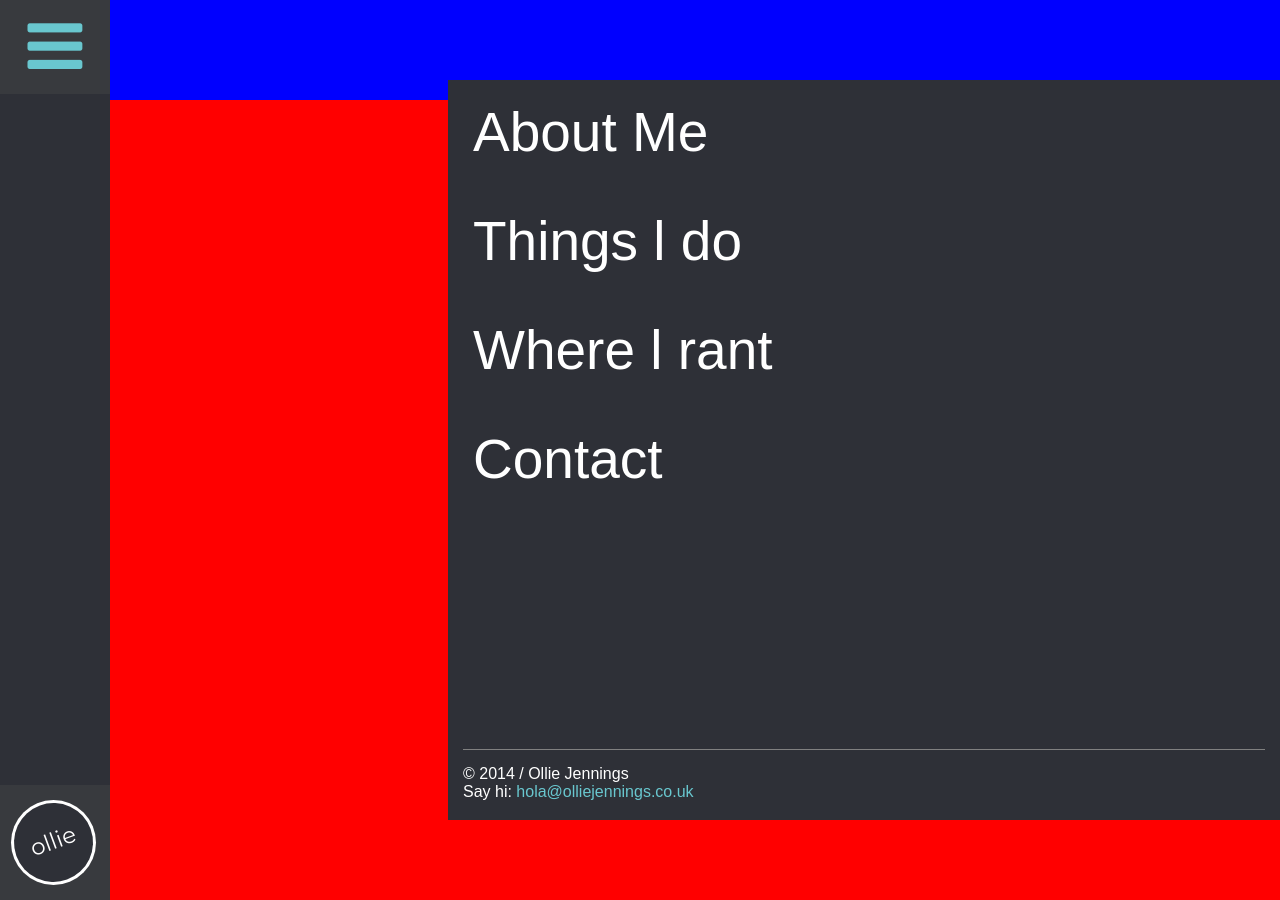
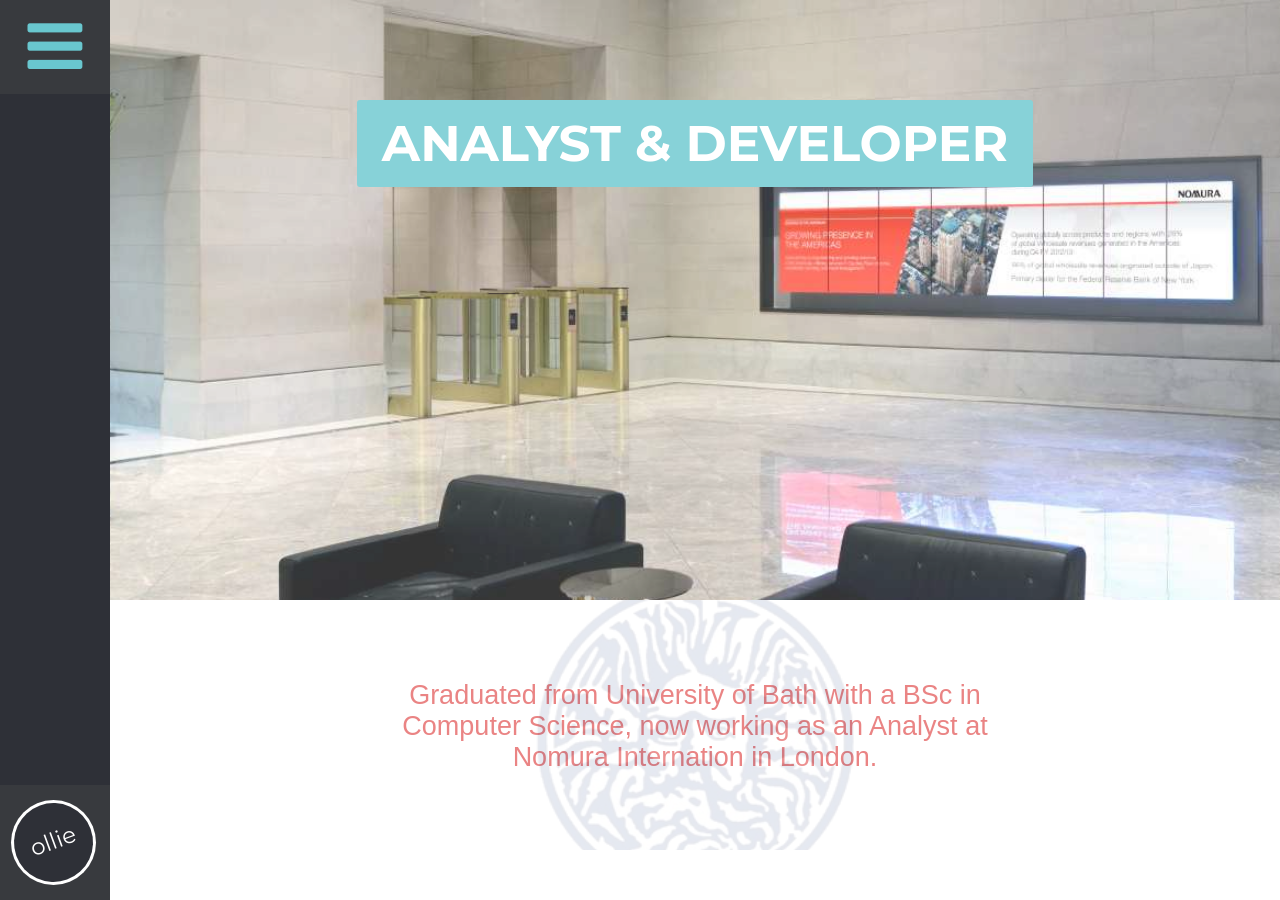
Before and after one commit to OllieJennings/OllieJennings.github.io, a Jekyll site: the page built from index.html, in a window 1280 px wide. Built offline with Jekyll 4.4.1, drawn with Linux system fonts in a browser that asks for light colours; some web fonts are replaced.

Commit message:
completed banner and bio sections on home page

```diff
--- a/_layouts/default.html
+++ b/_layouts/default.html
@@ -34,7 +34,7 @@
       </a>
     </header>
 
-    <nav class="nav expand">
+    <nav class="nav">
       <!--
         - About Me
         - Things l do
@@ -69,6 +69,18 @@
     <section class="mc">
       <div class="mc-inner">
 
+        <div class="mc-banner">
+          <div class="mcb-text">Analyst &amp; Developer</div>
+        </div>
+
+        <div class="mc-bio">
+          <img class="mcb-seal" src="assets/img/bathSeal.png" />
+          <div class="mcbio-text">
+            <div class="b-text">Graduated from University of Bath with a BSc in Computer Science, now working as an Analyst at Nomura Internation in London.</div>
+          </div>
+        </div>
+
+        <!-- Next section is workshops, with full image of a workshop as background of div then is shifted to a side with text on other side explaining workshops -->
       </div>
     </section>
 
--- a/assets/css/layout/mainContent.sass
+++ b/assets/css/layout/mainContent.sass
@@ -8,10 +8,10 @@
   left: 110px
   overflow-y: auto
   overflow-x: hidden
-  background-color: red
+  background-color: $White
 
 
 .mc-inner
   width: 100%
-  background-color: blue
+  background-color: $White
   min-height: 100px
--- /dev/null
+++ b/assets/css/module/mainContent.sass
@@ -0,0 +1,67 @@
+// Main Content Module
+
+.mc-banner
+  width: 100%
+  height: 600px
+  background: url('../img/nomura.png') no-repeat center center fixed
+  -webkit-background-size: cover
+  -moz-background-size: cover
+  -o-background-size: cover
+  background-size: cover
+  opacity: 0.8
+  box-sizing: border-box
+  padding: 100px 0 0 0
+
+
+
+.mcb-text
+  font-family: $sFont
+  font-size: 50px
+  text-transform: uppercase
+  font-weight: 700
+  width: 660px
+  text-align: center
+  padding: 10px 5px
+  background-color: $Blue
+  border: 3px solid $Blue
+  color: $White
+  margin: 0px auto
+  border-radius: 3px
+
+
+
+.mc-bio
+  position: relative
+  height: 250px
+  width: 100%
+  overflow-y: hidden
+
+.mcb-seal
+  margin: 0 auto
+  opacity: 0.1
+  height: 320px
+  width: auto
+  display: block
+  margin-top: -20px
+
+.mcbio-text
+  width: 600px
+  margin: 0 auto
+  margin-top: -220px
+  font-family: $pFont
+  text-align: center
+  font-size: 27px
+  color: $Red
+
+.mcb-divide
+  width: 300px
+  height: 2px
+  background-color: $Red
+  margin: 20px auto
+
+.mcb-learn a
+  border: 1px solid $Red
+  padding: 5px 10px
+  border-radius: 3px
+  font-size: 17px
+  z-index: 80
--- a/assets/css/olliejennings.sass
+++ b/assets/css/olliejennings.sass
@@ -17,6 +17,7 @@
 // Module imports
 @import module/header
 @import module/nav
+@import module/mainContent
 
 // State imports
 @import state/header
```
Also changed, not shown: assets/img/BathSeal.png (added), assets/img/nomura.png (added).
